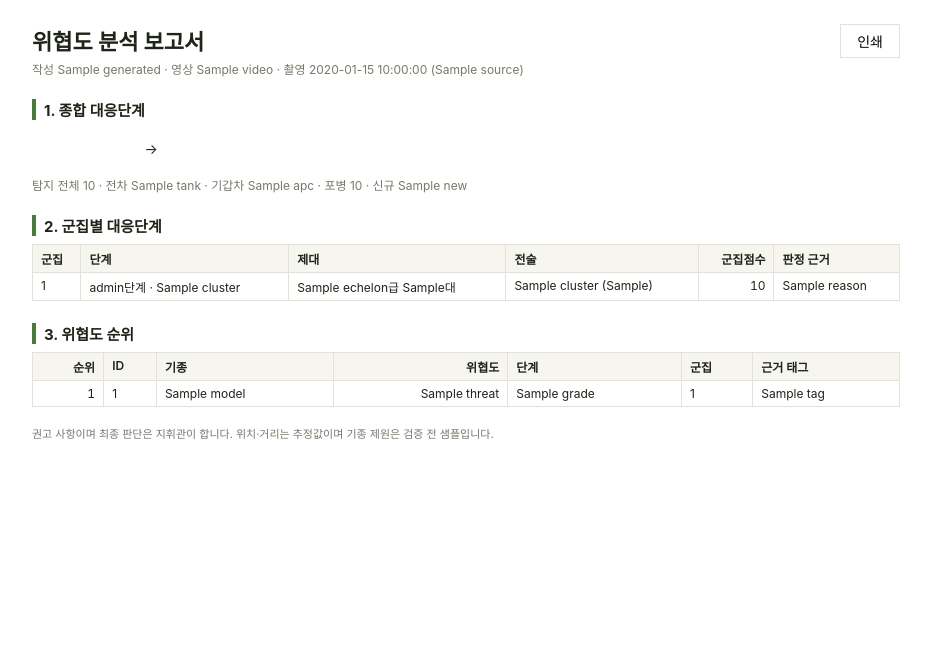
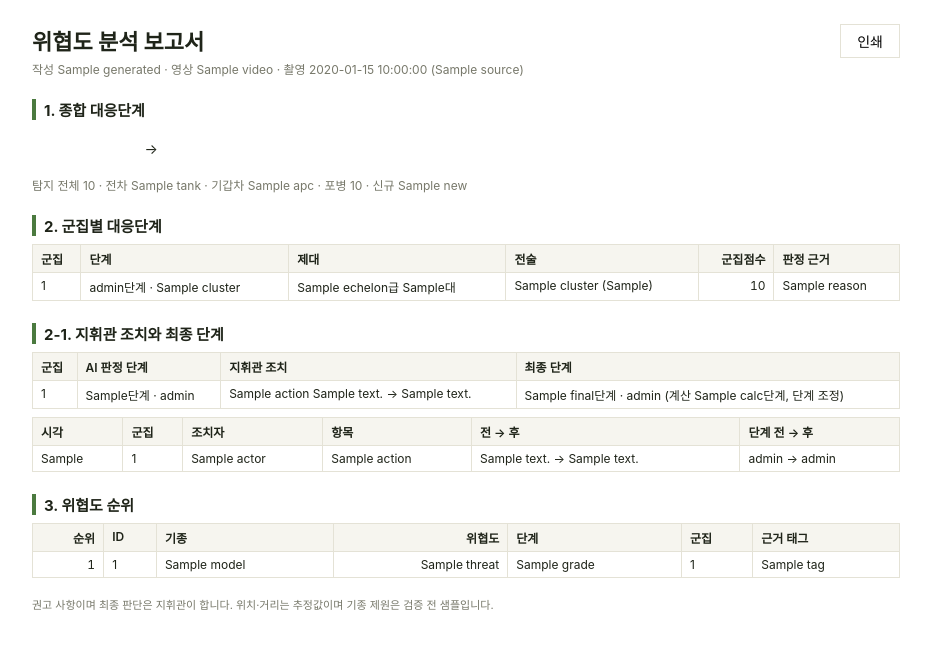
Before and after one commit to smartwolly5-afk/5_final, a Flask app: template dashboard/templates/dashboard/report.html in a window 1280 px wide. Shown: the top 649 px of the page, without its empty margins (174-1105 px from the left). Run offline with Flask 3, Linux system fonts and the light colour scheme; the template is opened without the code that fills it: most values are stand-ins (such as "Sample title", 1, 10 or a date in 2020); some web fonts are replaced.

Commit message:
Engine integration 6/8: show records in report and detail panel
- /report: per cluster AI level -> commander actions -> final level, plus action history table (from DB)
- Detail panel shows the level before commander actions
- Report model column falls back to the unknown group id; core targets starred

Co-Authored-By: Claude Opus 5.5 <noreply@anthropic.com>

```diff
--- a/dashboard/static/dashboard.js
+++ b/dashboard/static/dashboard.js
@@ -373,7 +373,9 @@ function renderPanelB(t) {                                               // 오
         : `<span class="muted">해당 없음</span>`;                            // 없으면 안내 문구
 
     const p = t.position;                                                   // 추정 위치
-    $("pb-info").textContent = `추정 거리 ${(p.distance_m / 1000).toFixed(1)} km · 방위 ${p.bearing_deg}° · 전술 ${t.tactic_name}`;  // m → km 변환해 표시
+    const cl = data.clusters.find((c) => c.cluster_id === t.cluster_id);   // 소속 군집 (지휘관 조치 전 단계 비교)
+    const before = cl && cl.level_before_override !== cl.level ? ` · 지휘관 조치 전 ${STAGE_SHORT[cl.level_before_override]}` : "";
+    $("pb-info").textContent = `추정 거리 ${(p.distance_m / 1000).toFixed(1)} km · 방위 ${p.bearing_deg}° · 전술 ${t.tactic_name}${before}`;  // m → km 변환해 표시
     $("pb-dict-link").style.display = t.model ? "" : "none";                // 기종 없으면 사전 링크 숨김 (#pb-dict-link 의 display 규칙이 hidden 보다 우선)
     $("pb-dict-link").href = `/dictionary?q=${encodeURIComponent(t.model || "")}`;  // 사전 페이지에서 기종명으로 검색
 }
--- a/dashboard/templates/dashboard/report.html
+++ b/dashboard/templates/dashboard/report.html
@@ -59,6 +59,37 @@
     </tbody>
 </table>
 
+{# ── 2-1. 지휘관 조치와 최종 단계 (DB 기록: cluster_assessment·commander_override) ── #}
+<h2>2-1. 지휘관 조치와 최종 단계</h2>
+<table>
+    <thead><tr><th>군집</th><th>AI 판정 단계</th><th>지휘관 조치</th><th>최종 단계</th></tr></thead>
+    <tbody>
+    {% for x in records %}
+    <tr>
+        <td>{{ x.cluster.cluster_id }}</td>
+        <td>{{ x.ai }}단계 · {{ levels[x.ai] }}</td>
+        <td>{% if x.actions %}{% for a in x.actions %}{{ a.item_name }} {{ a.before_text }} → {{ a.after_text }}{{ ' / ' if not loop.last }}{% endfor %}
+            {% elif not x.db %}기록 DB 를 읽지 못함{% else %}없음{% endif %}</td>
+        <td>{{ x.final }}단계 · {{ levels[x.final] }}{% if x.final != x.calc %} (계산 {{ x.calc }}단계, 단계 조정){% endif %}</td>
+    </tr>
+    {% endfor %}
+    </tbody>
+</table>
+{% set acts = records|map(attribute='actions')|sum(start=[]) %}
+{% if acts %}
+<table style="margin-top: 8px">
+    <thead><tr><th>시각</th><th>군집</th><th>조치자</th><th>항목</th><th>전 → 후</th><th>단계 전 → 후</th></tr></thead>
+    <tbody>
+    {% for x in records %}{% for a in x.actions %}
+    <tr>
+        <td>{{ a.at }}</td><td>{{ x.cluster.cluster_id }}</td><td>{{ a.actor }}</td><td>{{ a.item_name }}</td>
+        <td>{{ a.before_text }} → {{ a.after_text }}</td><td>{{ a.level_before }} → {{ a.level_after }}</td>
+    </tr>
+    {% endfor %}{% endfor %}
+    </tbody>
+</table>
+{% endif %}
+
 {# ── 3. 위협도 순위 (전차·미확인) ── #}
 <h2>3. 위협도 순위</h2>
 <table>
@@ -67,8 +98,8 @@
     {% for t in r.targets if t.rank %}
     <tr>
         <td class="num">{{ t.rank }}</td>
-        <td>{{ t.tracking_id }}</td>
-        <td>{{ t.model or '미확인' }}</td>
+        <td>{{ '★ ' if t.is_core }}{{ t.tracking_id }}</td>
+        <td>{{ t.model or t.unknown_group_id or '미확인' }}</td>
         <td class="num">{{ t.threat if t.threat is not none else '산출 불가' }}</td>
         <td>{{ t.grade or '-' }}</td>
         <td>{{ t.cluster_id }}</td>
```
Also changed, not shown: dashboard/__init__.py (+35 -1 lines), dashboard/tests/test_integration.py (+13 -0 lines).
